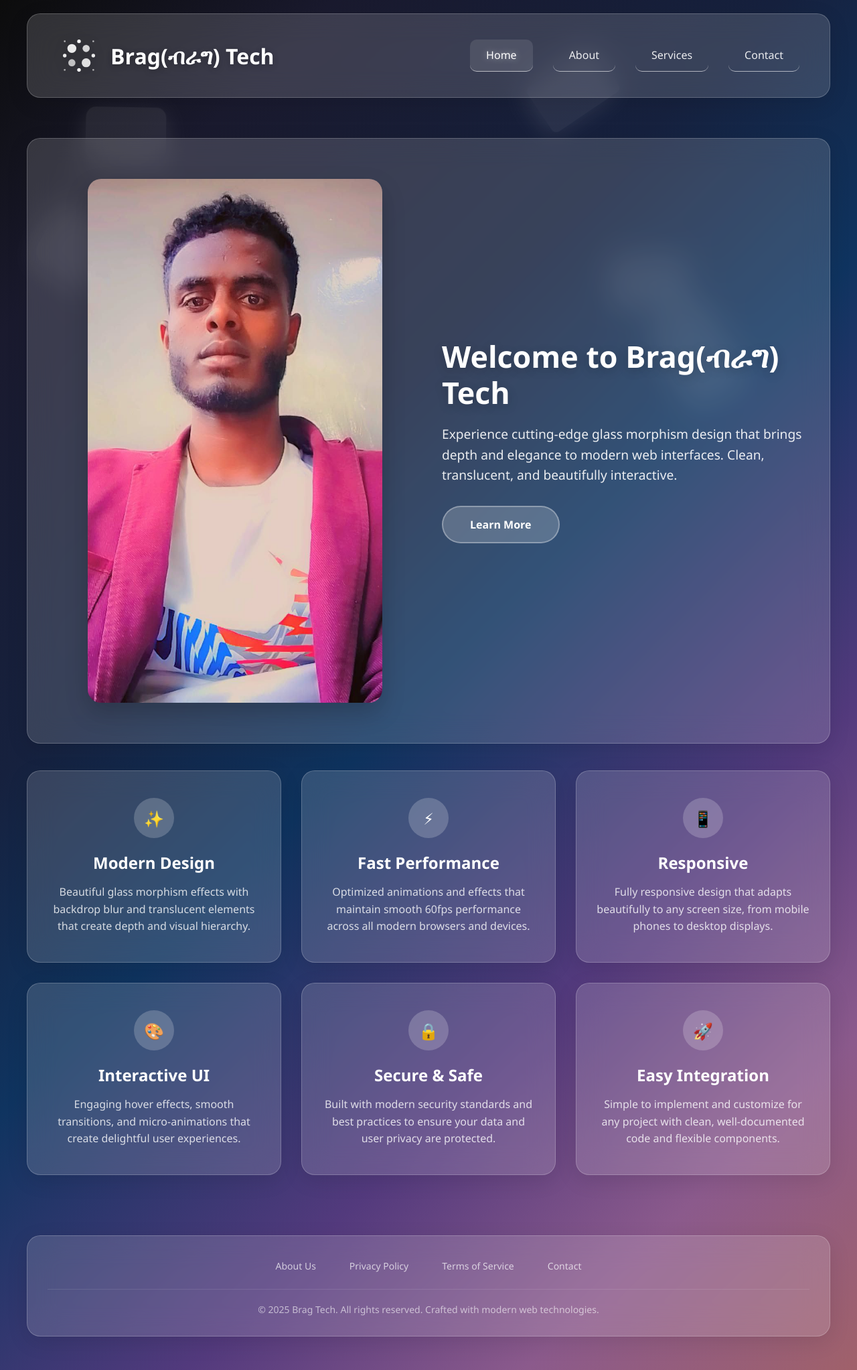
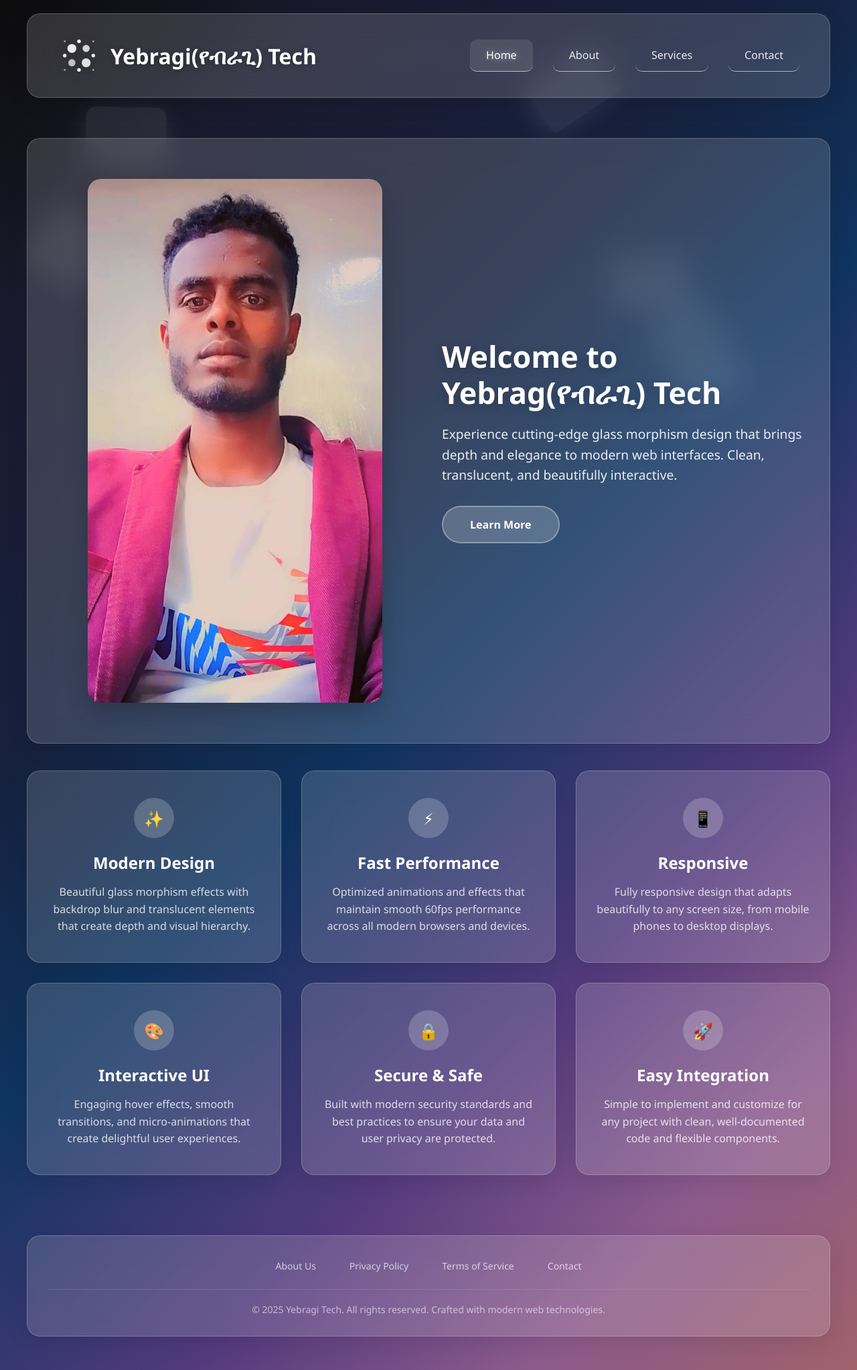
Before and after one commit to Sofi3406/brag-tech, a plain HTML site: page index.html in a window 1280 px wide. Shown: the whole page at 67% size. Drawn offline with Linux system fonts and the light colour scheme.

Commit message:
feat:name update

```diff
--- a/index.html
+++ b/index.html
@@ -42,7 +42,7 @@
                             <circle cx="40" cy="40" r="1" opacity="0.6"/>
                         </svg>
                     </div>
-                    <span>Brag(ብራግ) Tech</span>
+                    <span>Yebragi(የብራጊ) Tech</span>
                 </div>
                 <div class="nav-links">
                     <a href="#" onclick="showPage('home')" class="active">Home</a>
@@ -65,7 +65,7 @@
                     </div>
 
                     <div class="hero-content">
-                        <h1>Welcome to Brag(ብራግ) Tech</h1>
+                        <h1>Welcome to Yebrag(የብራጊ) Tech</h1>
                         <p>Experience cutting-edge glass morphism design that brings depth and elegance to modern web interfaces. Clean, translucent, and beautifully interactive.</p>
                         <a href="#" class="cta-button" onclick="showPage('about')">Learn More</a>
                     </div>
@@ -119,7 +119,7 @@
                 <section class="about-content">
 <div class="about-text glass">
     <h2>About Our Vision</h2>
-    <p>At Brag Tech, we believe in shaping the future of digital innovation. From cutting-edge web development to immersive graphic design, we create interactive experiences that push the boundaries of technology and creativity.</p>
+    <p>At Yebragi Tech, we believe in shaping the future of digital innovation. From cutting-edge web development to immersive graphic design, we create interactive experiences that push the boundaries of technology and creativity.</p>
     <p>Founded in 2025, our team of visionary designers and developers are passionate about transforming ideas into next-generation applications — whether it’s intuitive websites, visually striking interfaces, or experimental projects like robotics and smart technology.</p>
     <p>Every project we undertake combines innovation, precision, and artistry, ensuring that our solutions are not only functional but also visually captivating and forward-thinking.</p>
 </div>
@@ -362,7 +362,7 @@
                         <a href="#" onclick="showPage('contact')">Contact</a>
                     </div>
                     <div class="copyright">
-                        &copy; 2025 Brag Tech. All rights reserved. Crafted with modern web technologies.
+                        &copy; 2025 Yebragi Tech. All rights reserved. Crafted with modern web technologies.
 
                     </div>
                 </div>
```
